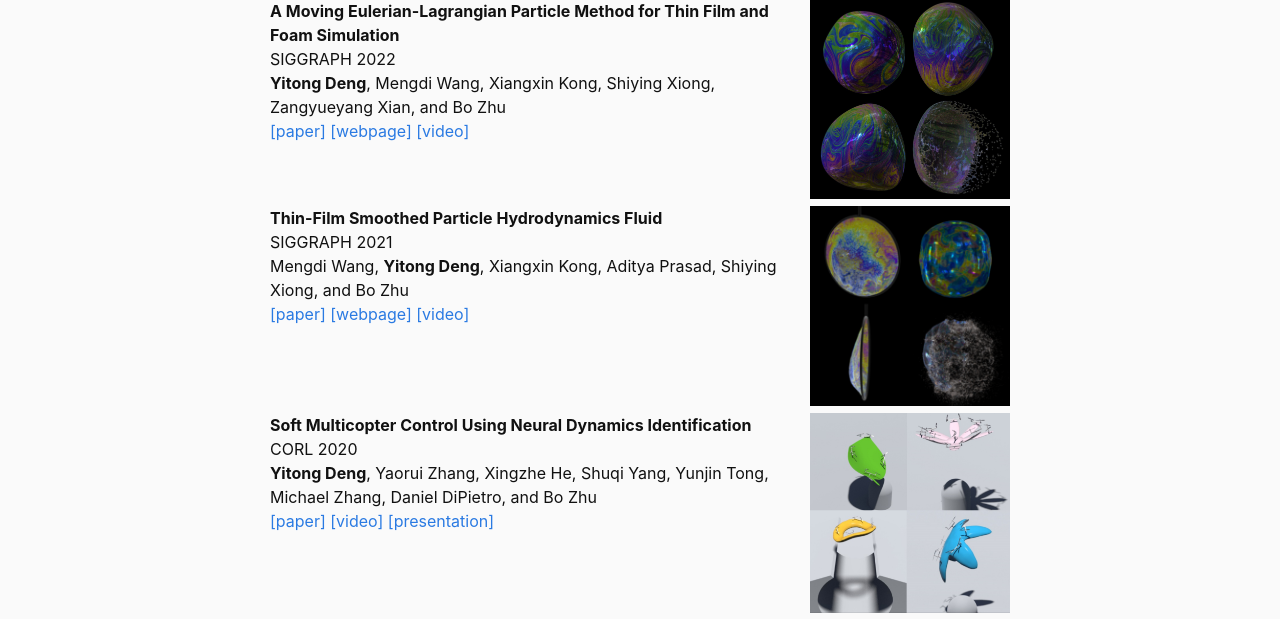
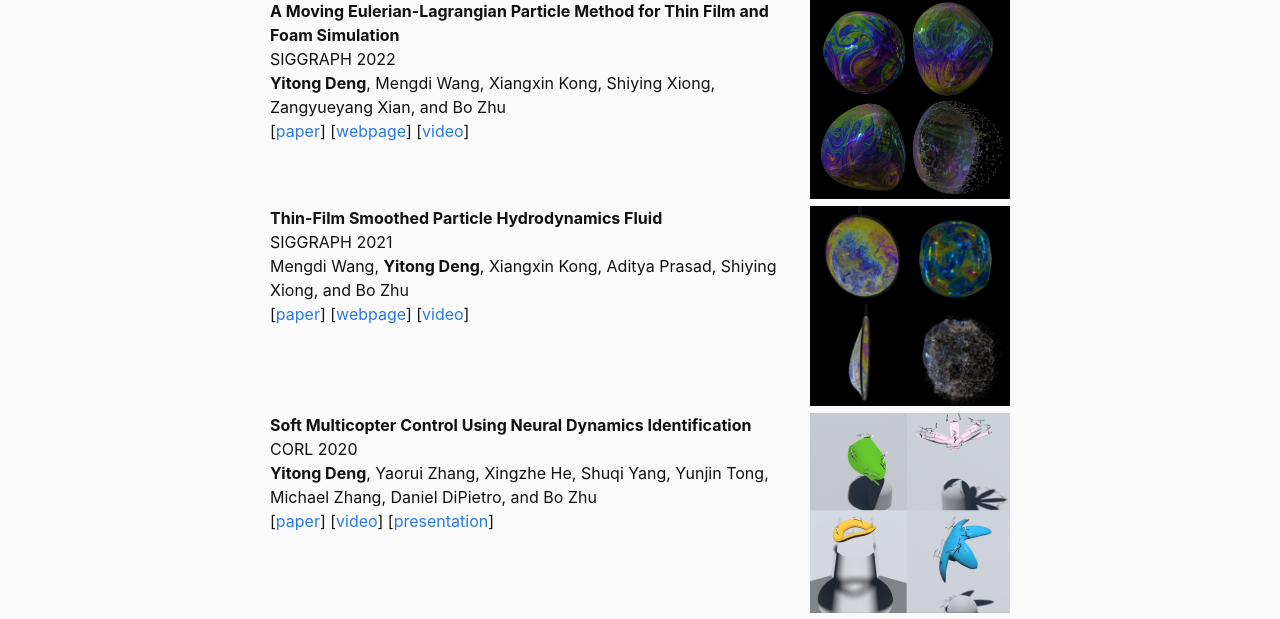
Before and after one commit to yitongdeng/yitongdeng.github.io, a Jekyll site: the page built from index.html, in a window 1280 px wide. Shown: the part 491-1110 px from the top of the page. Built offline with Jekyll 4.4.1, drawn with Linux system fonts in a browser that asks for light colours; some of the changed lines change nothing that is shown.

Commit message:
added stuff

```diff
--- a/index.html
+++ b/index.html
@@ -20,7 +20,7 @@ layout: home
         <p><b>A Moving Eulerian-Lagrangian Particle Method for Thin Film and Foam Simulation</b><br>
             SIGGRAPH 2022<br>
         <b>Yitong Deng</b>, Mengdi Wang, Xiangxin Kong, Shiying Xiong, Zangyueyang Xian, and Bo Zhu<br>
-        <a href="assets/paper/melp_paper.pdf">[paper]</a> <a href="https://yitongdeng.github.io/MELP_Project.github.io/">[webpage]</a> <a href="https://www.youtube.com/watch?v=xW-G7hm6SWQ&t=227s">[video]</a></p>
+        [<a href="assets/paper/melp_paper.pdf">paper</a>] [<a href="https://yitongdeng.github.io/MELP_Project.github.io/">webpage</a>] [<a href="https://www.youtube.com/watch?v=xW-G7hm6SWQ&t=227s">video</a>]</p>
     </div>
     <br><br>
 
@@ -29,7 +29,7 @@ layout: home
         <p><b>Thin-Film Smoothed Particle Hydrodynamics Fluid</b><br>
         SIGGRAPH 2021<br>
         Mengdi Wang, <b>Yitong Deng</b>, Xiangxin Kong, Aditya Prasad, Shiying Xiong, and Bo Zhu<br>
-        <a href="https://cs.dartmouth.edu/~bozhu/papers/sph_bubble.pdf">[paper]</a> <a href="https://wang-mengdi.github.io/proj/thin-film-sph/">[webpage]</a> <a href="https://www.youtube.com/watch?v=__1VjKF-gTk">[video]</a></p>
+        [<a href="https://cs.dartmouth.edu/~bozhu/papers/sph_bubble.pdf">paper</a>] [<a href="https://wang-mengdi.github.io/proj/thin-film-sph/">webpage</a>] [<a href="https://www.youtube.com/watch?v=__1VjKF-gTk">video</a>]</p>
     </div>
 
     <br><br><br>
@@ -39,7 +39,7 @@ layout: home
         <p><b>Soft Multicopter Control Using Neural Dynamics Identification</b><br>
         CORL 2020<br>
         <b>Yitong Deng</b>, Yaorui Zhang, Xingzhe He, Shuqi Yang, Yunjin Tong, Michael Zhang, Daniel DiPietro, and Bo Zhu<br>
-        <a href="assets/paper/soft_drone.pdf">[paper]</a> <a href="https://youtu.be/DjQq3i53W8k">[video]</a> <a href="https://youtu.be/o9KjUyFhmI8">[presentation]</a></p>
+        [<a href="assets/paper/soft_drone.pdf">paper</a>] [<a href="https://youtu.be/DjQq3i53W8k">video</a>] [<a href="https://youtu.be/o9KjUyFhmI8">presentation</a>]</p>
     </div>
     <br><br><br>
 
```
